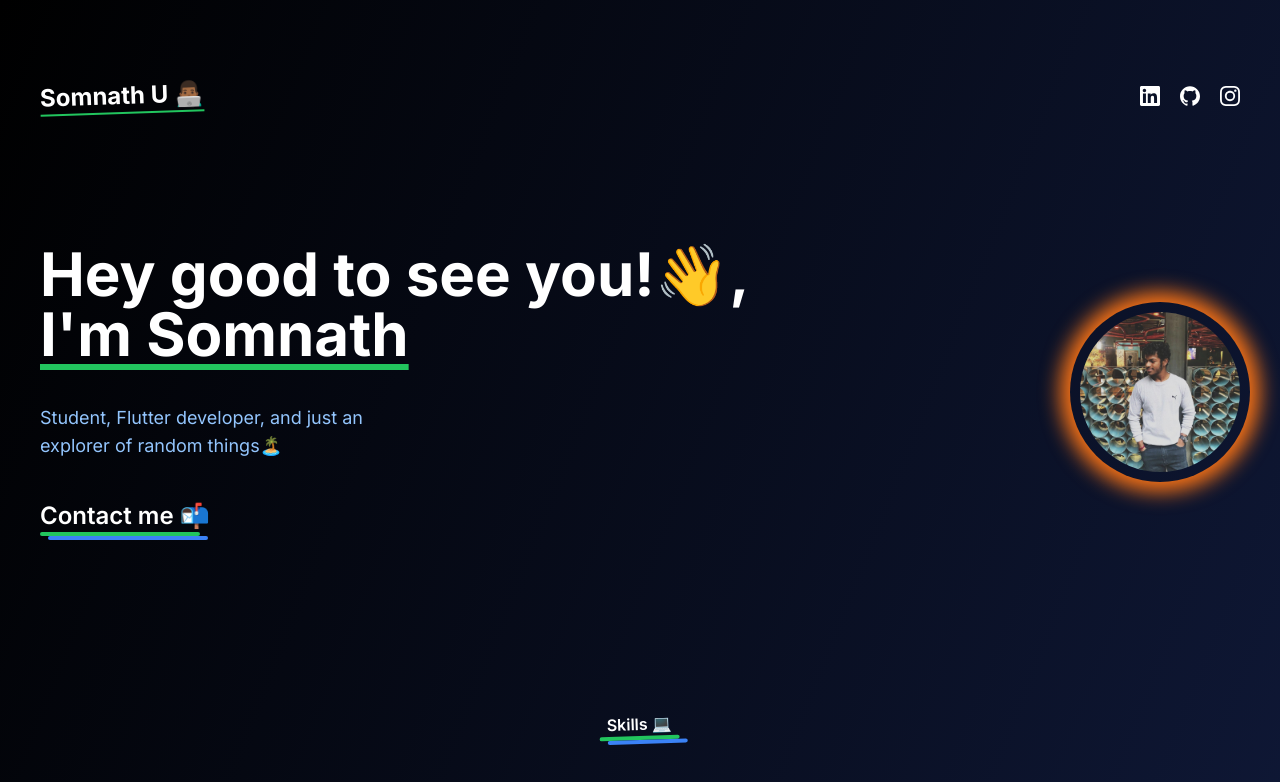
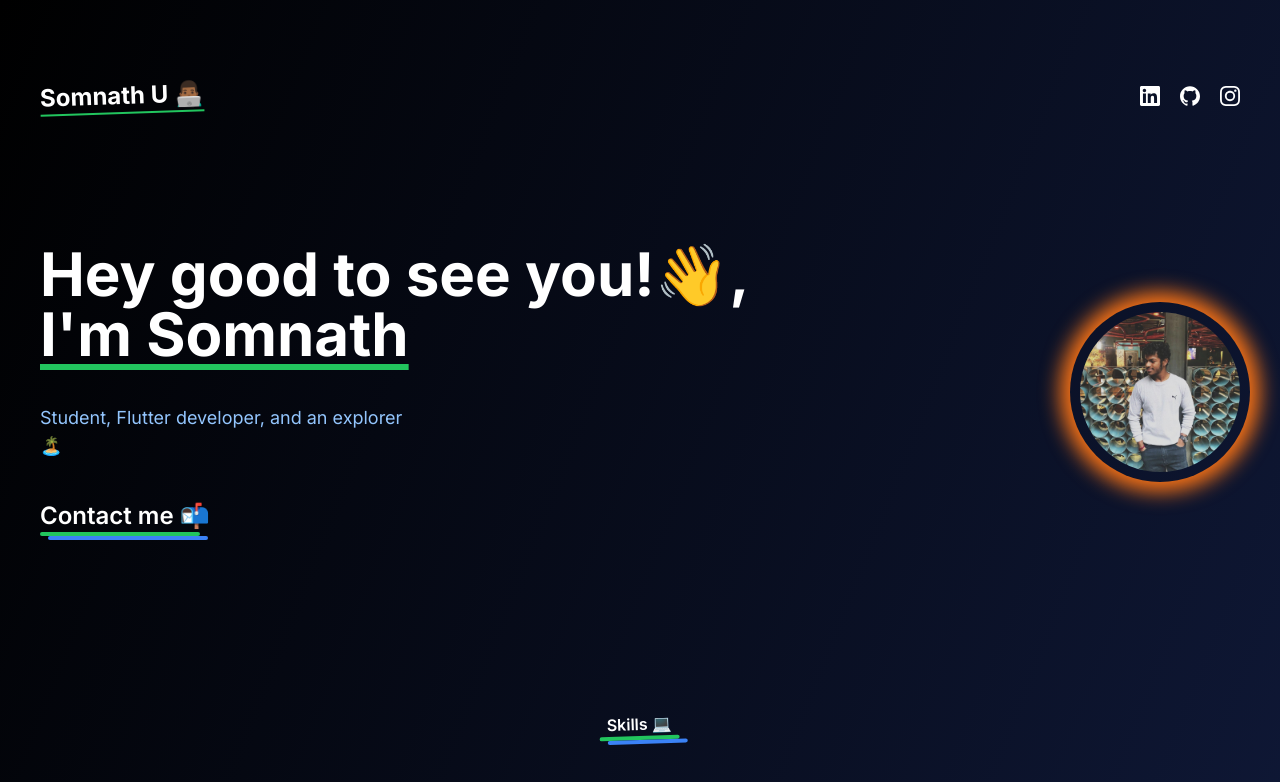
Before and after one commit to Somnathumapathi/Somnath-portfolio, a Next.js app: page / in a window 1280 px wide. Shown: the top 782 px of the page. Built offline with nearby package versions, Linux system fonts and the light colour scheme.

Commit message:
Update mainsection.js

```diff
--- a/components/mainsection.js
+++ b/components/mainsection.js
@@ -7,7 +7,7 @@ function MainSection() {
         <div className='space-y-10 text-center lg:text-left'>
             <h1 className='text-4xl lg:text-6xl font-bold'>Hey good to see you!👋,<br/><span className='underline underline-offset-8 decoration-green-500'>{"I'm Somnath"}</span></h1>
             <p className='md:w-96 text-lg text-blue-300'>{
-                "Student, Flutter developer, and just an explorer of random things🏝️"}</p>
+                "Student, Flutter developer, and an explorer 🏝️"}</p>
                 <Link href={"mailto:somnathumapathi7@gmail.com"} className='inline-block'>
                     <div><h1 className='text-2xl font-semibold hover:text-green-500'>Contact me 📬</h1>
                     <div className='pr-2 w-40 h-1 bg-green-500 rounded-full'></div><div className='pl-2 w-40 h-1 bg-blue-500 translate-x-2 rounded-full'></div></div>
```
